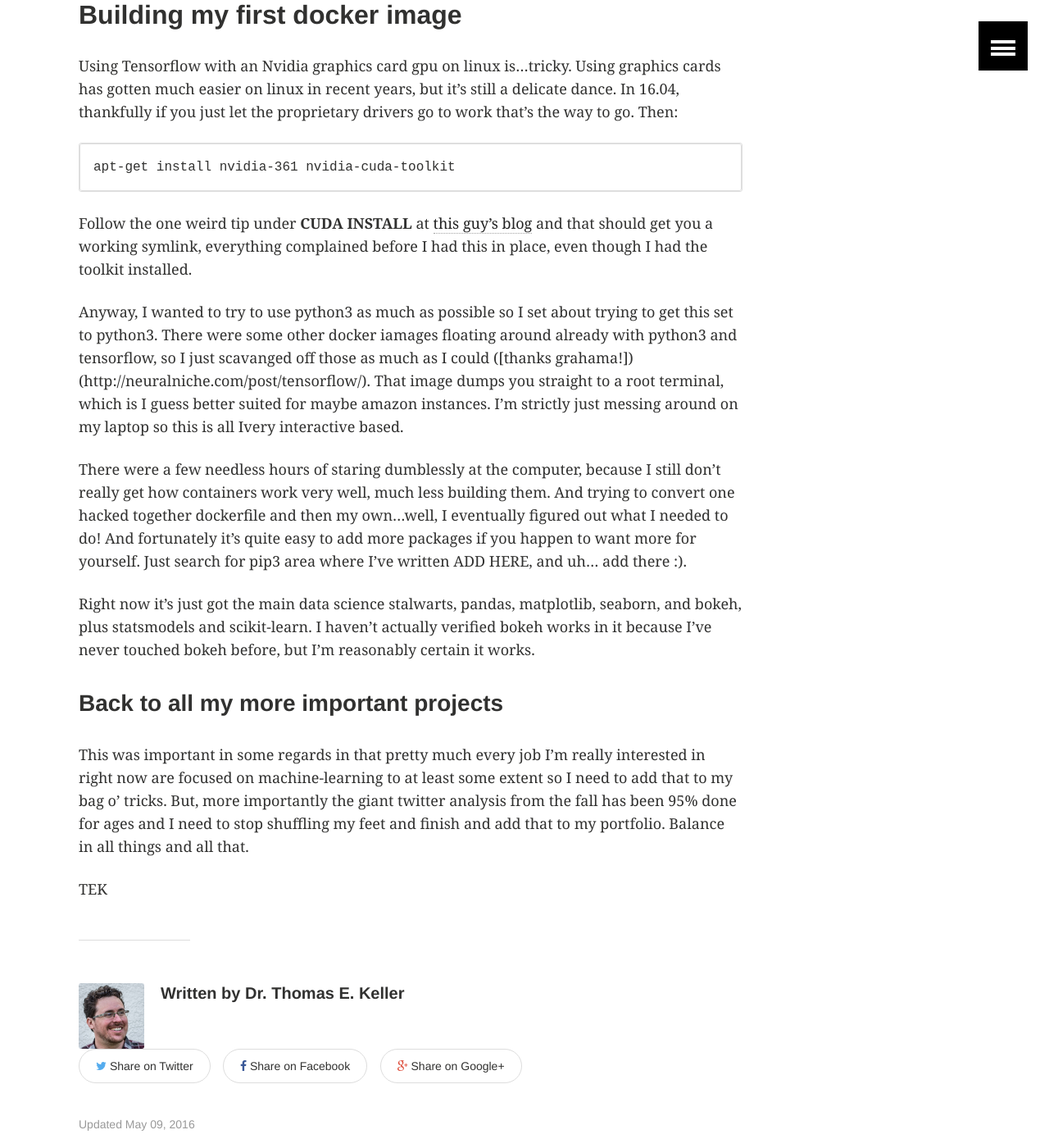
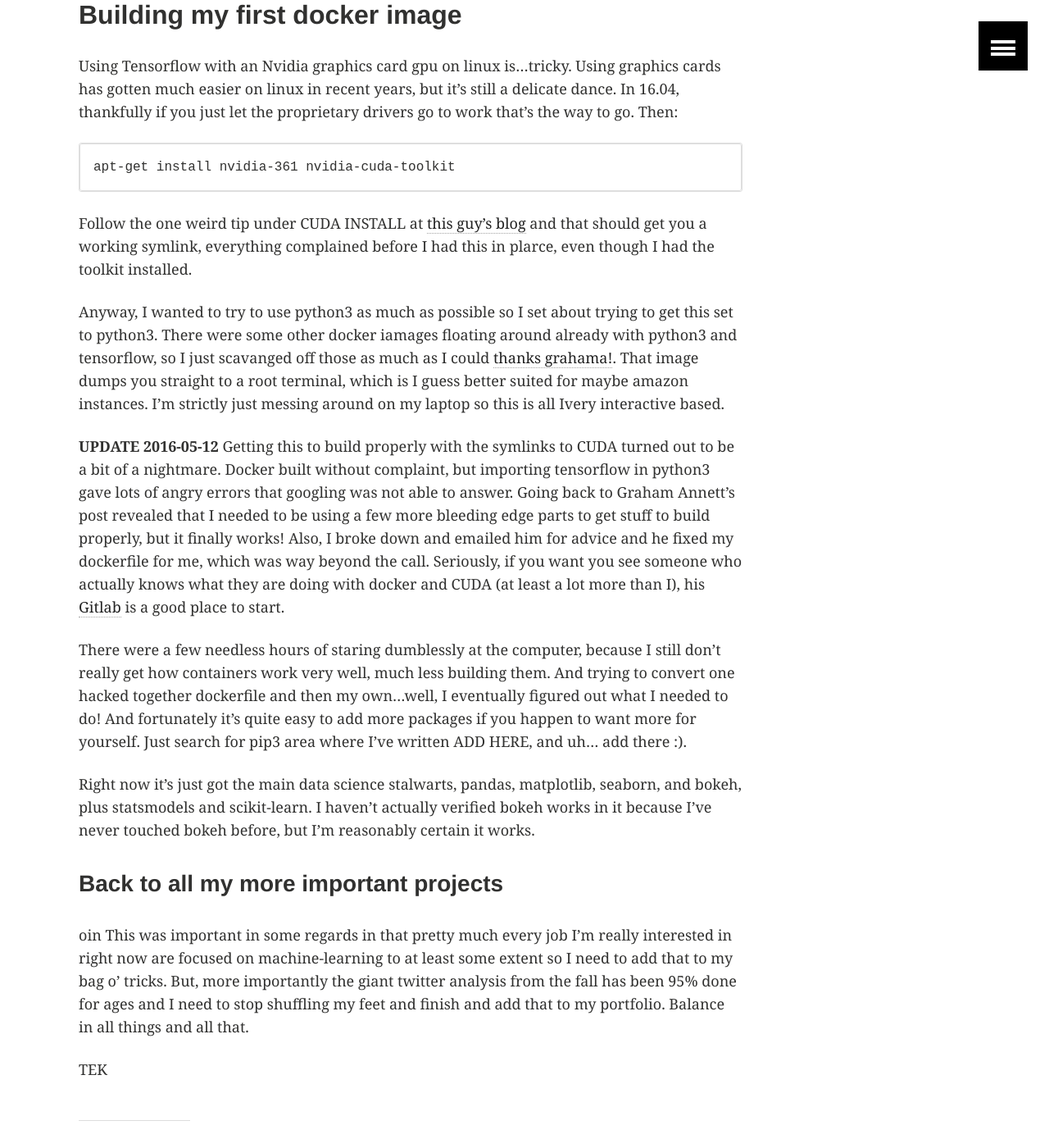
Before and after one commit to thomas-keller/thomas-keller.github.io, a Jekyll site: the page built from _posts/2016-05-09-bleeding-edge-tensor-flow-08-python3.md, in a window 1280 px wide and 1400 px high, scrolled down 985 px. Shown: the whole window at 82% size. Built offline with Jekyll 4.4.1, drawn with Linux system fonts in a browser that asks for light colours; comment, search, counter and statistics services are not loaded.

Commit message:
updated docker poster

````diff
--- a/_posts/2016-05-09-bleeding-edge-tensor-flow-08-python3.md
+++ b/_posts/2016-05-09-bleeding-edge-tensor-flow-08-python3.md
@@ -26,16 +26,18 @@ Using Tensorflow with an Nvidia graphics card gpu on linux is...tricky. Using gr
 apt-get install nvidia-361 nvidia-cuda-toolkit
 ```
 
-Follow the one weird tip under **CUDA INSTALL** at [this guy's blog](https://www.pugetsystems.com/labs/articles/NVIDIA-CUDA-with-Ubuntu-16-04-beta-on-a-laptop-if-you-just-cannot-wait-775/) and that should get you a working symlink, everything complained before I had this in place, even though I had the toolkit installed.
+Follow the one weird tip under CUDA INSTALL at [this guy's blog](https://www.pugetsystems.com/labs/articles/NVIDIA-CUDA-with-Ubuntu-16-04-beta-on-a-laptop-if-you-just-cannot-wait-775/) and that should get you a working symlink, everything complained before I had this in plarce, even though I had the toolkit installed.
 
-Anyway, I wanted to try to use python3 as much as possible so I set about trying to get this set to python3. There were some other docker iamages floating around already with python3 and tensorflow, so I just scavanged off those as much as I could ([thanks grahama!])(http://neuralniche.com/post/tensorflow/). That image dumps you straight to a root terminal, which is I guess better suited for maybe amazon instances. I'm strictly just messing around on my laptop so this is all Ivery interactive based.
+Anyway, I wanted to try to use python3 as much as possible so I set about trying to get this set to python3. There were some other docker iamages floating around already with python3 and tensorflow, so I just scavanged off those as much as I could [thanks grahama!](http://neuralniche.com/post/tensorflow/). That image dumps you straight to a root terminal, which is I guess better suited for maybe amazon instances. I'm strictly just messing around on my laptop so this is all Ivery interactive based.
+
+**UPDATE 2016-05-12** Getting this to build properly with the symlinks to CUDA turned out to be a bit of a nightmare. Docker built without complaint, but importing tensorflow in python3 gave lots of angry errors that googling was not able to answer. Going back to Graham Annett's post revealed that I needed to be using a few more bleeding edge parts to get stuff to build properly, but it finally works! Also, I broke down and emailed him for advice and he fixed my dockerfile for me, which was way beyond the call. Seriously, if you want you see someone who actually knows what they are doing with docker and CUDA (at least a lot more than I), his [Gitlab](https://gitlab.com/u/besiktas) is a good place to start.
 
 There were a few needless hours of staring dumblessly at the computer, because I still don't really get how containers work very well, much less building them. And trying to convert one hacked together dockerfile and then my own...well, I eventually figured out what I needed to do! And fortunately it's quite easy to add more packages if you happen to want more for yourself. Just search for pip3 area where I've written ADD HERE, and uh... add there :).
 
 Right now it's just got the main data science stalwarts, pandas, matplotlib, seaborn, and bokeh, plus statsmodels and scikit-learn. I haven't actually verified bokeh works in it because I've never touched bokeh before, but I'm reasonably certain it works.
 
 ### Back to all my more important projects
-
+oin
 This was important in some regards in that pretty much every job I'm really interested in right now are focused on machine-learning to at least some extent so I need to add that to my bag o' tricks. But, more importantly the giant twitter analysis from the fall has been 95% done for ages and I need to stop shuffling my feet and finish and add that to my portfolio. Balance in all things and all that.
 
 TEK
````
